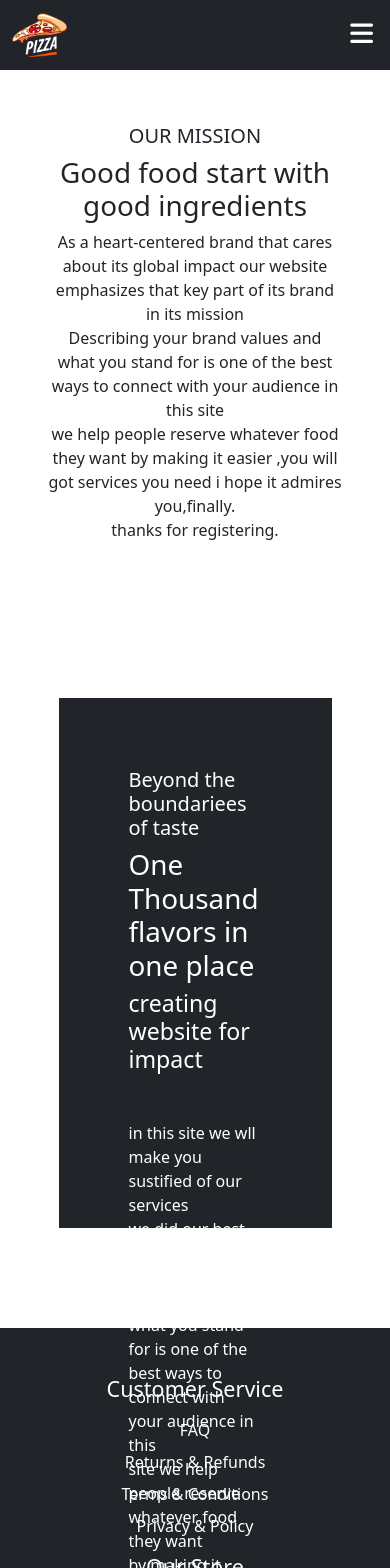
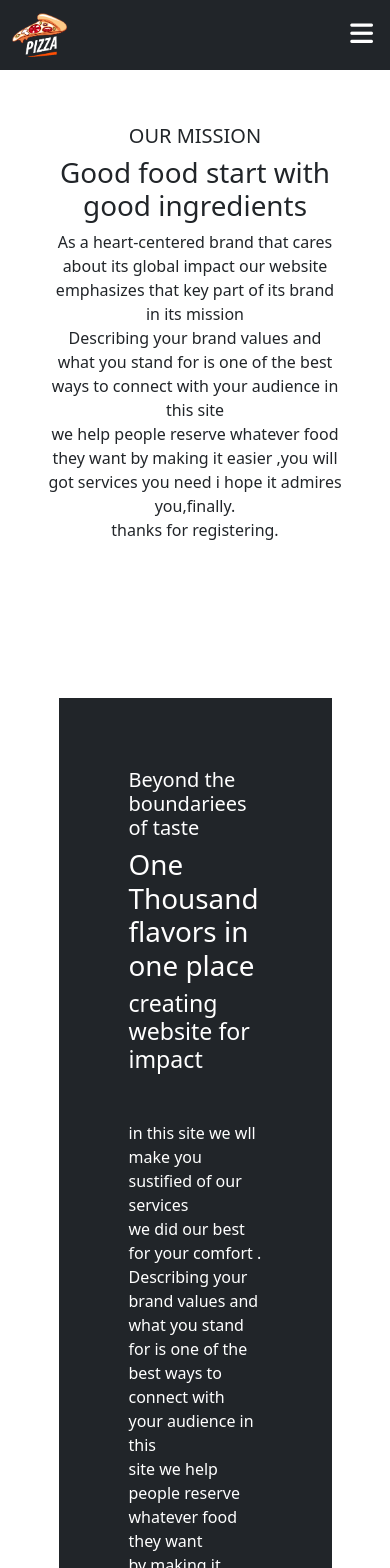
Before and after one commit to eslamar3y/itiproject, a React (Create React App) app: page /about in a window 390 px wide. Shown: the top 1568 px of the page. Built offline with nearby package versions, Linux system fonts and the light colour scheme.

Commit message:
responsive

```diff
--- a/src/style/aboutus.css
+++ b/src/style/aboutus.css
@@ -41,6 +41,6 @@ h3:hover {
 .one {
   padding: 70px;
   width: 50%;
-  height: 530px;
+  /* height: 530px; */
   background-color: rgb(238, 238, 238);
 }
```
